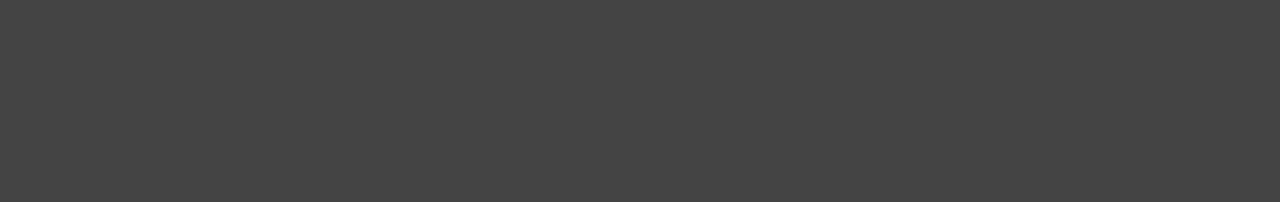
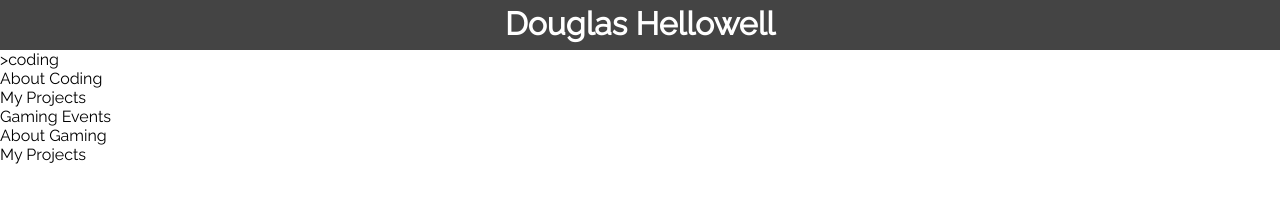
Before and after one commit to douglashellowell/-OLD-douglashellowell.github.io, a website: page dist/index.html in a window 1280 px wide. Drawn offline with Linux system fonts and the light colour scheme.

Commit message:
sections and layout

```diff
--- a/scss/main.scss
+++ b/scss/main.scss
@@ -1,5 +1,30 @@
-$primary-color: #444;
+$header-primary-color: #444;
+$header-secondary-color: #fff;
+$coding-primary-color: #000;
+$coding-secondary-color: #2840A2;
+$gaming-primary-color: #fff;
+$gaming-secondary-color: #EE8922;
 
 body {
-    background: $primary-color;
+    margin: 0;
+    padding: 0;
+    font-family: 'Raleway', sans-serif;
 }
+
+.title-bar {
+    height: 50px;
+    width: 100%;
+    position: fixed;
+    background: $header-primary-color;
+    color: $header-secondary-color;
+    h1 {
+        margin: 0;
+        justify-content: center;
+        text-align: center;
+        padding: 5px;
+    }
+};
+
+.underbannerpadding {
+    height: 50px
+}
```
Also changed, not shown: README.md, dist/css/main.css, dist/index.html, dist/main.js (added).
